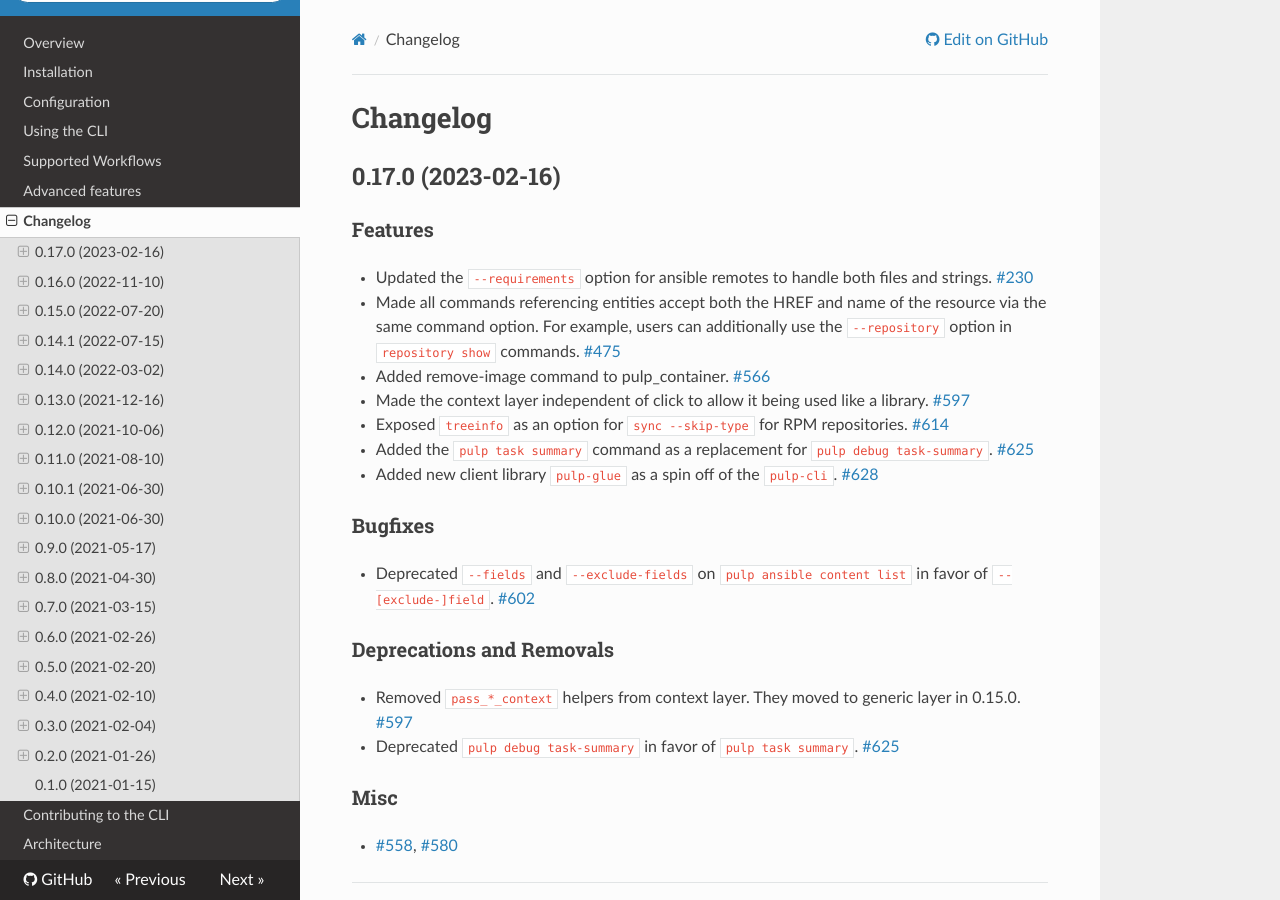
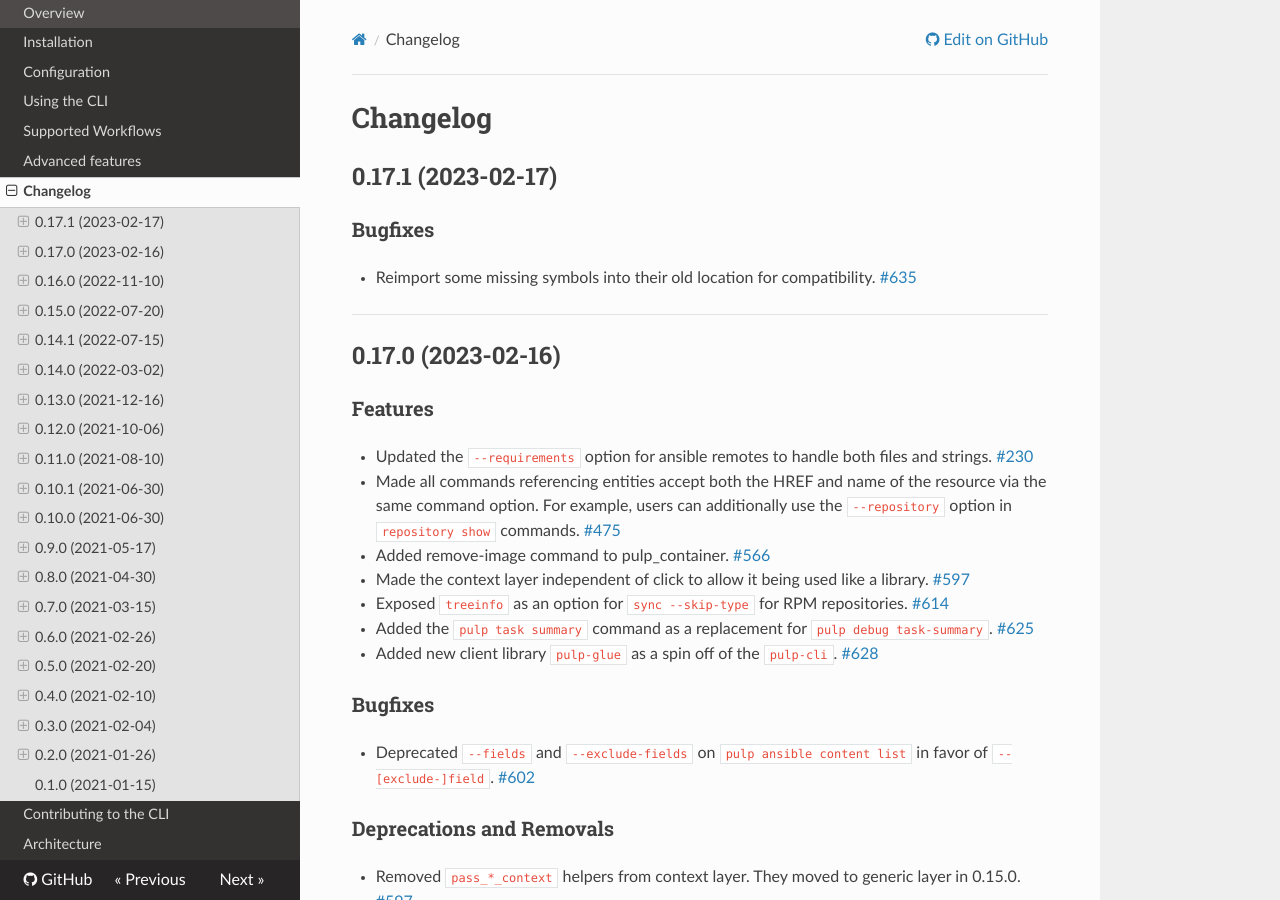
Before and after one commit to pulp/pulp-cli, an MkDocs documentation site: the page built from docs/CHANGES.md, in a window 1280 px wide and 900 px high. Built offline with MkDocs 1.6.1, drawn with Linux system fonts in a browser that asks for light colours; nearby versions of some CDN libraries.

Commit message:
Add changelog for 0.17.1
[noissue]

```diff
--- a/docs/CHANGES.md
+++ b/docs/CHANGES.md
@@ -9,6 +9,19 @@
 [//]: # (WARNING: Don't drop the towncrier directive!)
 
 [//]: # (towncrier release notes start)
+
+## 0.17.1 (2023-02-17)
+
+
+
+### Bugfixes
+
+- Reimport some missing symbols into their old location for compatibility.
+  [#635](https://github.com/pulp/pulp-cli/issues/635)
+
+
+---
+
 
 ## 0.17.0 (2023-02-16)
 
```
